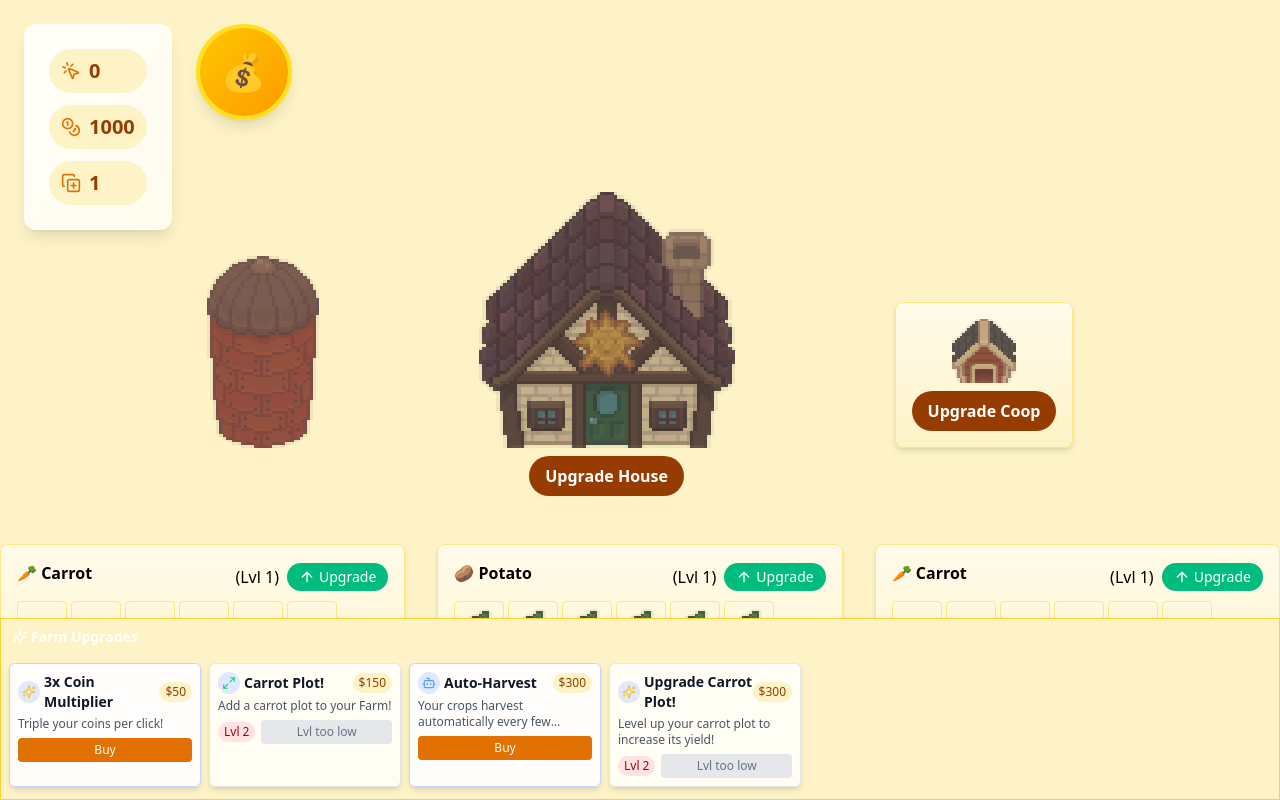
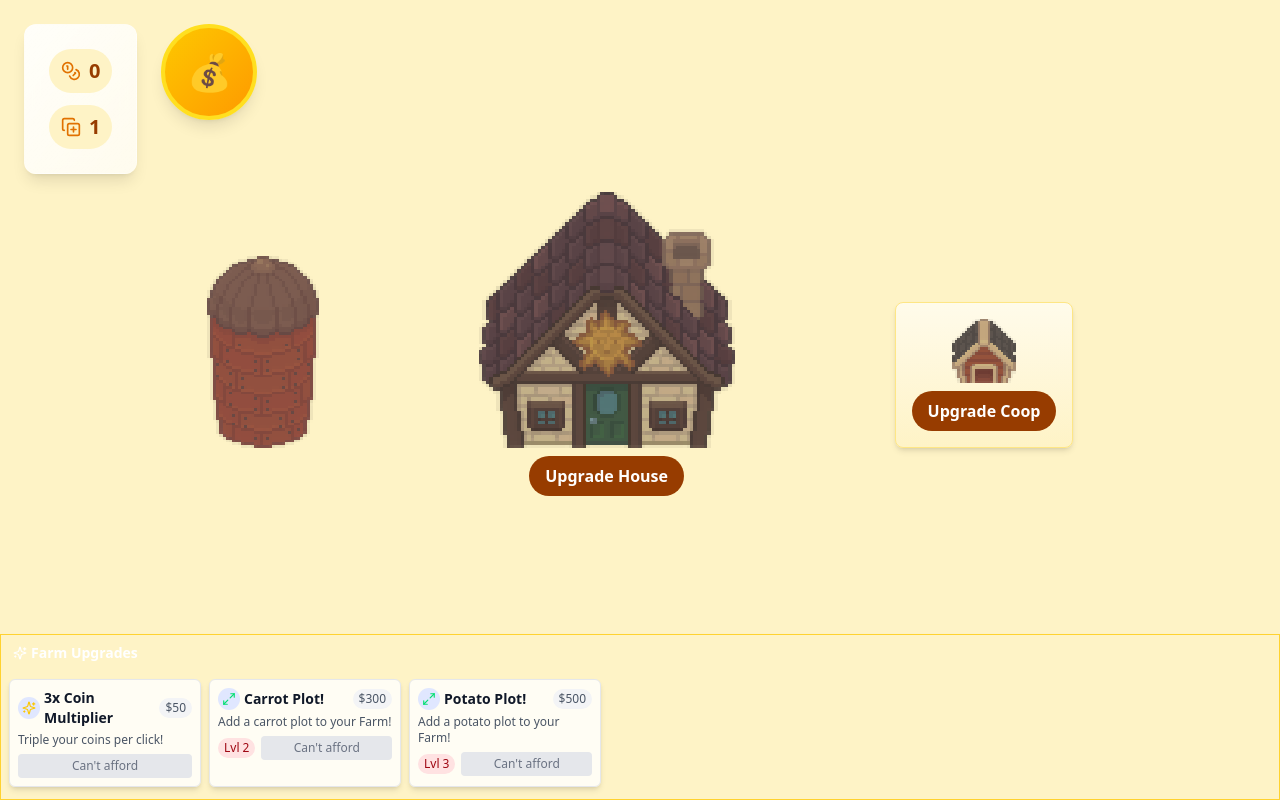
Before and after one commit to Jhay3765/clicker-game, a React (Vite) app: page / in a window 1280 px wide. Built offline with nearby package versions, Linux system fonts and the light colour scheme.

Commit message:
Fixed Upgrade Display

```diff
--- a/src/App.tsx
+++ b/src/App.tsx
@@ -1,5 +1,4 @@
 import { useState, useEffect, useCallback } from "react";
-import { createPortal } from "react-dom";
 import Plot from "./components/Plot";
 import UpgradeDisplay from "./components/UpgradeDisplay";
 import House from "./components/buildings/House";
@@ -26,18 +25,15 @@ interface FarmUpgrade {
 }
 
 function App() {
-  const [score, setScore] = useState(0);
-  const [currency, setCurrency] = useState(1000);
+  const [currency, setCurrency] = useState(0);
   const [multiplier, setMultiplier] = useState(1);
   const [isMoneyMadeDisplayVisible, setIsMoneyMadeDisplayVisible] =
     useState(false);
   const [amountJustMade, setAmountJustMade] = useState(0);
   const [totalCurrency, setTotalCurrency] = useState(0);
   const [isCarrotPlotPurchased, setIsCarrotPlotPurchased] = useState(false);
-  const [carrotPlotLevel, setCarrotPlotLevel] = useState(1);
   const [isPotatoPlotPurchased, setIsPotatoPlotPurchased] = useState(false);
-  const [potatoPlotLevel, setPotatoPlotLevel] = useState(2);
-  const [level, setLevel] = useState(1);
+  const [playerLevel, setPlayerLevel] = useState(1);
   const [upgrades, setUpgrades] = useState<FarmUpgrade[]>([
     {
       id: 1,
@@ -46,35 +42,33 @@ function App() {
       cost: 50,
       requiredLevel: 1,
       type: "multiplier",
-      apply: () => setMultiplier(2),
+      apply: () => increaseMultiplier(3),
     },
     {
       id: 2,
       name: "Carrot Plot!",
       description: "Add a carrot plot to your Farm!",
-      cost: 150,
+      cost: 300,
       requiredLevel: 2,
       type: "addPlot",
       apply: () => addPlot("carrot"),
     },
-    {
-      id: 3,
-      name: "Auto-Harvest",
-      description: "Your crops harvest automatically every few seconds!",
-      cost: 300,
-      type: "autoHarvest",
-      apply: () => enableAutoHarvesting(),
-    },
+
     {
       id: 4,
-      name: "Upgrade Carrot Plot!",
-      description: "Level up your carrot plot to increase its yield!",
-      cost: 300,
-      requiredLevel: 2,
-      type: "levelUp",
-      apply: () => levelUpPlot("carrot"),
+      name: "Potato Plot!",
+      description: "Add a potato plot to your Farm!",
+      cost: 500,
+      requiredLevel: 3,
+      type: "addPlot",
+      apply: () => addPlot("potato"),
     },
   ]);
+
+  const increaseMultiplier = (amount: number) => {
+    setMultiplier((prevMultiplier) => prevMultiplier + amount);
+    setPlayerLevel((prevLevel) => prevLevel + 1);
+  };
 
   const increaseCurrency = useCallback((amount: number) => {
     setCurrency((prevCurrency) => {
@@ -84,16 +78,6 @@ function App() {
     setAmountJustMade(amount);
     setTotalCurrency((prevTotal) => prevTotal + amount);
   }, []);
-
-  const levelUpPlot = (plotType: string) => {
-    if (plotType === "carrot") {
-      setCarrotPlotLevel((prevLevel) => prevLevel + 1);
-    } else if (plotType === "potato") {
-      setPotatoPlotLevel((prevLevel) => prevLevel + 1);
-    }
-    // Logic to level up the plot in your state management
-    console.log(`Leveled up plot of type: ${plotType}`);
-  };
 
   const addPlot = (plotType: string) => {
     if (plotType === "carrot") {
@@ -105,11 +89,24 @@ function App() {
     console.log(`Added plot of type: ${plotType}`);
   };
 
-  const enableAutoHarvesting = () => {
-    // Logic to enable auto-harvesting in your state management
-    console.log("Auto-harvesting enabled");
+  const onPurchase = (id: number) => {
+    const upgrade = upgrades.find((upgrade) => upgrade.id === id);
+    if (!upgrade) {
+      console.log("Upgrade not found.");
+      return;
+    }
+    if (currency >= upgrade.cost) {
+      setCurrency((prevCurrency) => prevCurrency - upgrade.cost);
+      if (upgrade.apply) {
+        upgrade.apply();
+      }
+      setUpgrades((prevUpgrades) =>
+        prevUpgrades.filter((upgrade) => upgrade.id !== id)
+      );
+    } else {
+      console.log("Not enough currency to purchase this upgrade.");
+    }
   };
-
   const MoneyMadeDisplay = () => {
     useEffect(() => {
       const timer = setTimeout(() => {
@@ -130,24 +127,16 @@ function App() {
       {isMoneyMadeDisplayVisible && <MoneyMadeDisplay></MoneyMadeDisplay>}
 
       <ScoreDisplay
+        totalCurrency={totalCurrency}
         increaseCurrency={increaseCurrency}
-        score={score}
         currency={currency}
         multiplier={multiplier}
       />
       <UpgradeDisplay
+        playerLevel={playerLevel}
         upgrades={upgrades}
         currency={currency}
-        onPurchase={(upgrade) => {
-          if (currency >= upgrade.cost) {
-            setCurrency((prevCurrency) => prevCurrency - upgrade.cost);
-            if (upgrade.apply) {
-              upgrade.apply();
-            }
-          } else {
-            console.log("Not enough currency to purchase this upgrade.");
-          }
-        }}
+        onPurchase={onPurchase}
       />
 
       <div className="pt-48 flex justify-center items-end gap-16  w-full">
@@ -156,11 +145,13 @@ function App() {
         <Coop />
       </div>
 
-      <div className="flex justify-center  w-full gap-8 mt-24">
-        <Plot increaseCurrency={increaseCurrency} cropName="carrot" />
-
-        <Plot increaseCurrency={increaseCurrency} cropName="potato" />
-        <Plot increaseCurrency={increaseCurrency} cropName="carrot" />
+      <div className="flex px-4 w-full gap-8 mt-24">
+        {isCarrotPlotPurchased && (
+          <Plot increaseCurrency={increaseCurrency} cropName="carrot" />
+        )}
+        {isPotatoPlotPurchased && (
+          <Plot increaseCurrency={increaseCurrency} cropName="potato" />
+        )}
       </div>
     </main>
   );
--- a/src/components/Plot.tsx
+++ b/src/components/Plot.tsx
@@ -2,6 +2,8 @@
 
 import { ArrowUp } from "lucide-react";
 import { useState, useEffect } from "react";
+
+const MAX_LEVEL = 3;
 
 interface Crop {
   cropProfit: number;
@@ -60,6 +62,7 @@ const Plot = ({ increaseCurrency, cropName }: PlotProps) => {
 
   const upgradeLevel = () => {
     if (!crop) return;
+    if (level >= MAX_LEVEL) return;
 
     setLevel((prev) => prev + 1);
     increaseCurrency(-crop.price);
@@ -82,13 +85,8 @@ const Plot = ({ increaseCurrency, cropName }: PlotProps) => {
 
             <div className="flex items-center gap-2">
               <p>(Lvl {level})</p>
-              <div
-                onClick={upgradeLevel}
-                className="bg-emerald-500 hover:bg-emerald-600 text-white relative flex items-center gap-1 px-3 py-1 rounded-full text-sm font-medium transition-all cursor-pointer"
-              >
-                <ArrowUp className="w-4 h-4" />
-                <p>Upgrade</p>
-              </div>
+
+              <UpgradeButton upgradeLevel={upgradeLevel} level={level} />
             </div>
           </section>
 
@@ -110,18 +108,32 @@ const Plot = ({ increaseCurrency, cropName }: PlotProps) => {
   );
 };
 
+const UpgradeButton = (props: { upgradeLevel: () => void; level: number }) => {
+  const isUpgradeAvailable = props.level <= MAX_LEVEL - 1;
+
+  return (
+    <>
+      {isUpgradeAvailable ? (
+        <div
+          onClick={props.upgradeLevel}
+          className="bg-emerald-500 hover:bg-emerald-600 text-white relative flex items-center gap-1 px-3 py-1 rounded-full text-sm font-medium transition-all cursor-pointer"
+        >
+          <ArrowUp className="w-4 h-4" />
+          <p>UPGRADE</p>
+        </div>
+      ) : (
+        <div className="bg-gray-300 text-gray-500 relative flex items-center gap-1 px-3 py-1 rounded-full text-sm font-medium transition-all cursor-not-allowed">
+          <p>MAX LEVEL</p>
+        </div>
+      )}
+    </>
+  );
+};
+
 interface PatchProps extends Crop {
   autoHarvest: boolean;
   patchId: number;
 }
-
-const DummyPatch = () => {
-  return (
-    <div className="w-24 h-24 text-lg border border-black rounded flex flex-col items-center justify-center text-white">
-      <div>Soil</div>
-    </div>
-  );
-};
 
 const Patch = ({
   cropName,
--- a/src/components/ScoreDisplay.tsx
+++ b/src/components/ScoreDisplay.tsx
@@ -1,17 +1,17 @@
 "use client";
 
-import { Coins, CopyPlus, MousePointerClick } from "lucide-react";
+import { Coins, CopyPlus } from "lucide-react";
 import { createPortal } from "react-dom";
 
 interface ScoreDisplayProps {
-  score: number;
+  totalCurrency: number;
+
   currency: number;
   multiplier: number;
   increaseCurrency: (amount: number) => void;
 }
 
 const ScoreDisplay = ({
-  score,
   currency,
   multiplier,
   increaseCurrency,
@@ -19,10 +19,6 @@ const ScoreDisplay = ({
   return createPortal(
     <section className="fixed left-6 top-6 flex gap-6 z-40">
       <div className="font-bold text-xl bg-gradient-to-br from-white/90 to-white/70 backdrop-blur-sm p-6 rounded-xl shadow-lg border border-white/20 flex flex-col gap-3">
-        <div className="flex items-center gap-2 bg-amber-100 px-3 py-2 rounded-full">
-          <MousePointerClick className="text-amber-600 w-5 h-5" />
-          <span className="font-bold text-amber-800">{score}</span>
-        </div>
         <div className="flex items-center gap-2 bg-amber-100 px-3 py-2 rounded-full">
           <Coins className="text-amber-600 w-5 h-5" />
           <span className="font-bold text-amber-800">{currency}</span>
--- a/src/components/UpgradeDisplay.tsx
+++ b/src/components/UpgradeDisplay.tsx
@@ -1,6 +1,6 @@
 "use client";
 
-import { Leaf, Maximize2, BotIcon as Robot, Sparkles } from "lucide-react";
+import { Leaf, Maximize2, Sparkles } from "lucide-react";
 
 interface FarmUpgrade {
   id: number;
@@ -8,14 +8,14 @@ interface FarmUpgrade {
   description: string;
   cost: number;
   requiredLevel?: number;
-  type: "multiplier" | "addPlot" | "autoHarvest" | "custom";
+  type: "multiplier" | "addPlot" | "autoHarvest" | "custom" | "levelUp";
   apply?: () => void; // optional for custom logic
 }
 
 interface UpgradeDisplayProps {
   upgrades: FarmUpgrade[];
   currency: number;
-  onPurchase: (upgrade: FarmUpgrade) => void;
+  onPurchase: (id: number) => void;
   playerLevel?: number;
 }
 
@@ -56,7 +56,7 @@ export default function UpgradeDisplay({
 interface UpgradeCardProps {
   upgrade: FarmUpgrade;
   currency: number;
-  onPurchase: (upgrade: FarmUpgrade) => void;
+  onPurchase: (id: number) => void;
   playerLevel: number;
 }
 
@@ -66,7 +66,7 @@ function CompactUpgradeCard({
   onPurchase,
   playerLevel,
 }: UpgradeCardProps) {
-  const { id, name, description, cost, type, requiredLevel = 1 } = upgrade;
+  const { name, description, cost, type, requiredLevel = 1 } = upgrade;
 
   const canAfford = currency >= cost;
   const meetsLevelRequirement = playerLevel >= requiredLevel;
@@ -79,8 +79,7 @@ function CompactUpgradeCard({
         return <Sparkles className="h-3.5 w-3.5 text-yellow-400" />;
       case "addPlot":
         return <Maximize2 className="h-3.5 w-3.5 text-green-400" />;
-      case "autoHarvest":
-        return <Robot className="h-3.5 w-3.5 text-blue-400" />;
+
       case "custom":
         return <Leaf className="h-3.5 w-3.5 text-purple-400" />;
       default:
@@ -139,7 +138,7 @@ function CompactUpgradeCard({
           <button
             className={buttonClass}
             disabled={!canPurchase}
-            onClick={() => canPurchase && onPurchase(upgrade)}
+            onClick={() => canPurchase && onPurchase(upgrade.id)}
           >
             {!canAfford
               ? "Can't afford"
```
